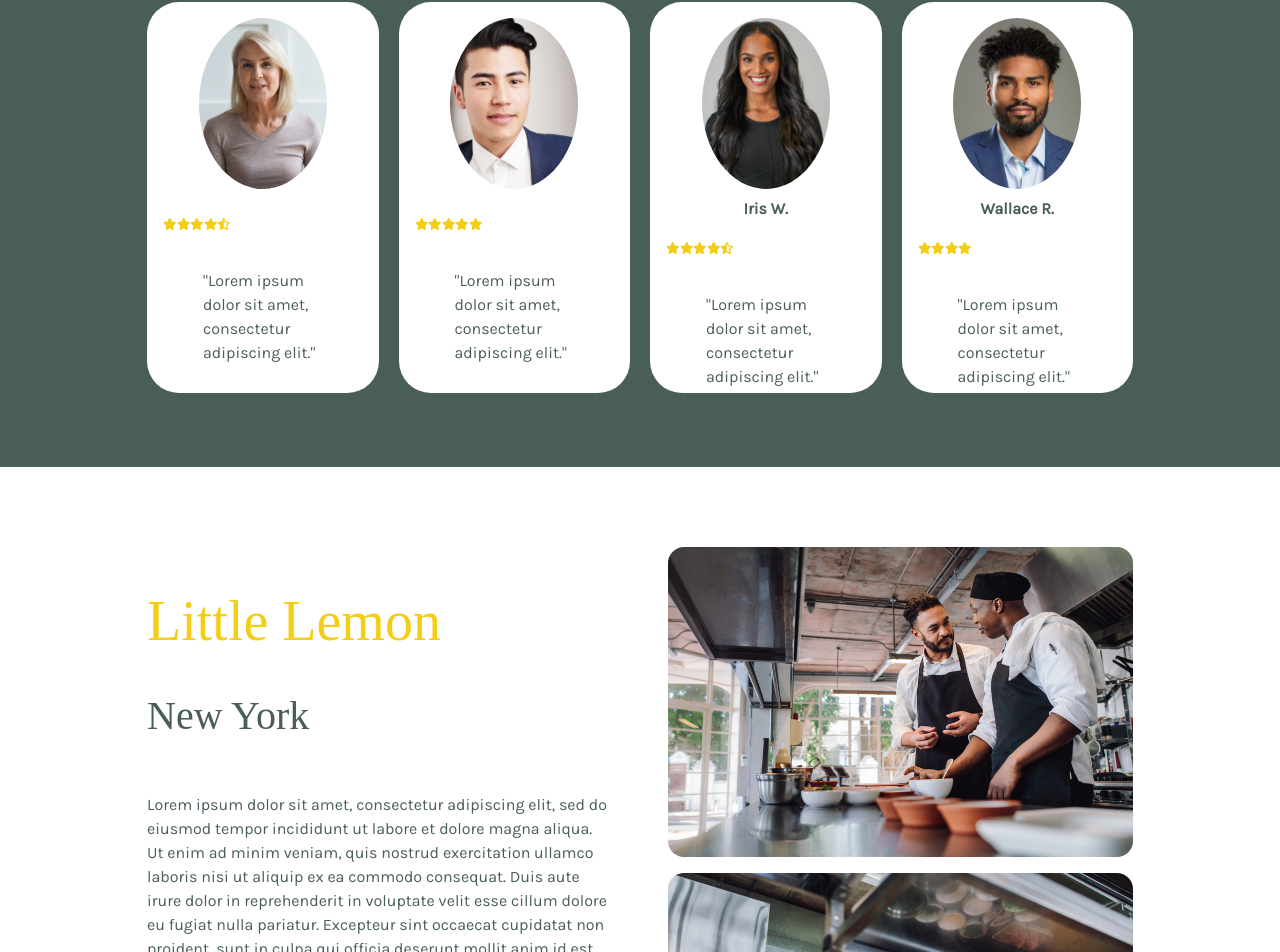
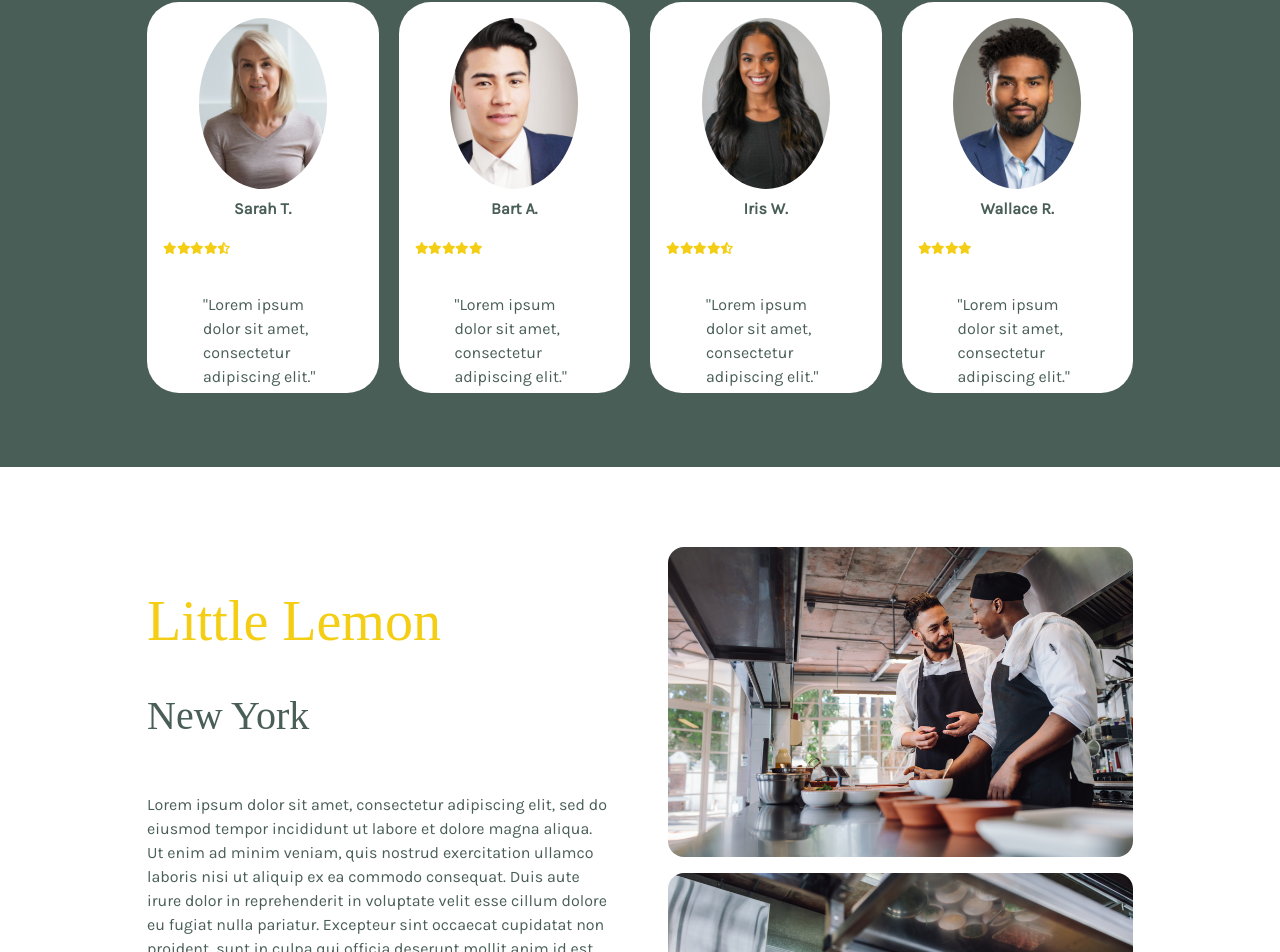
Before and after one commit to Kxanx1538/Meta-Front-End-Capstone-Project, a React (Create React App) app: page / in a window 1280 px wide. Shown: the part 1596-2548 px from the top of the page. Built offline with nearby package versions, Linux system fonts and the light colour scheme; a web font is replaced by a local one.

Commit message:
Update Testimonials.js
Signed-off-by: Kxanx1538 <121854477+Kxanx1538@users.noreply.github.com>

```diff
--- a/src/components/pages/Home/Testimonials.js
+++ b/src/components/pages/Home/Testimonials.js
@@ -9,13 +9,13 @@
 
 const customers = [
   {
-    fulltName: 'Sarah T.',
+    fullName: 'Sarah T.',
     image: customer1Image,
     rating: [1, 1, 1, 1, 0.5],
     says: `Lorem ipsum dolor sit amet, consectetur adipiscing elit.`,
   },
   {
-    fulltName: 'Bart A.',
+    fullName: 'Bart A.',
     image: customer2Image,
     rating: [1, 1, 1, 1, 1],
     says: `Lorem ipsum dolor sit amet, consectetur adipiscing elit.`,
```
